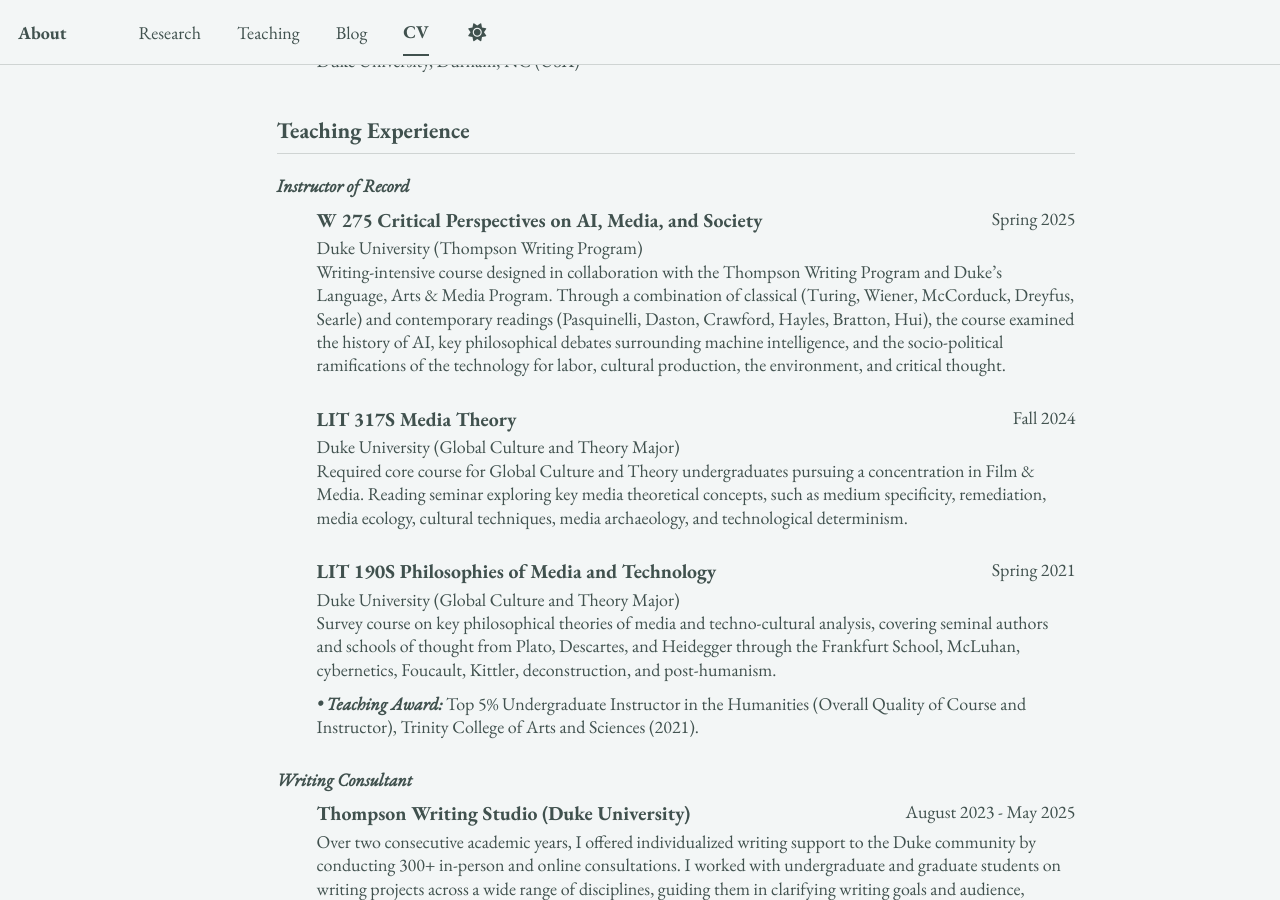
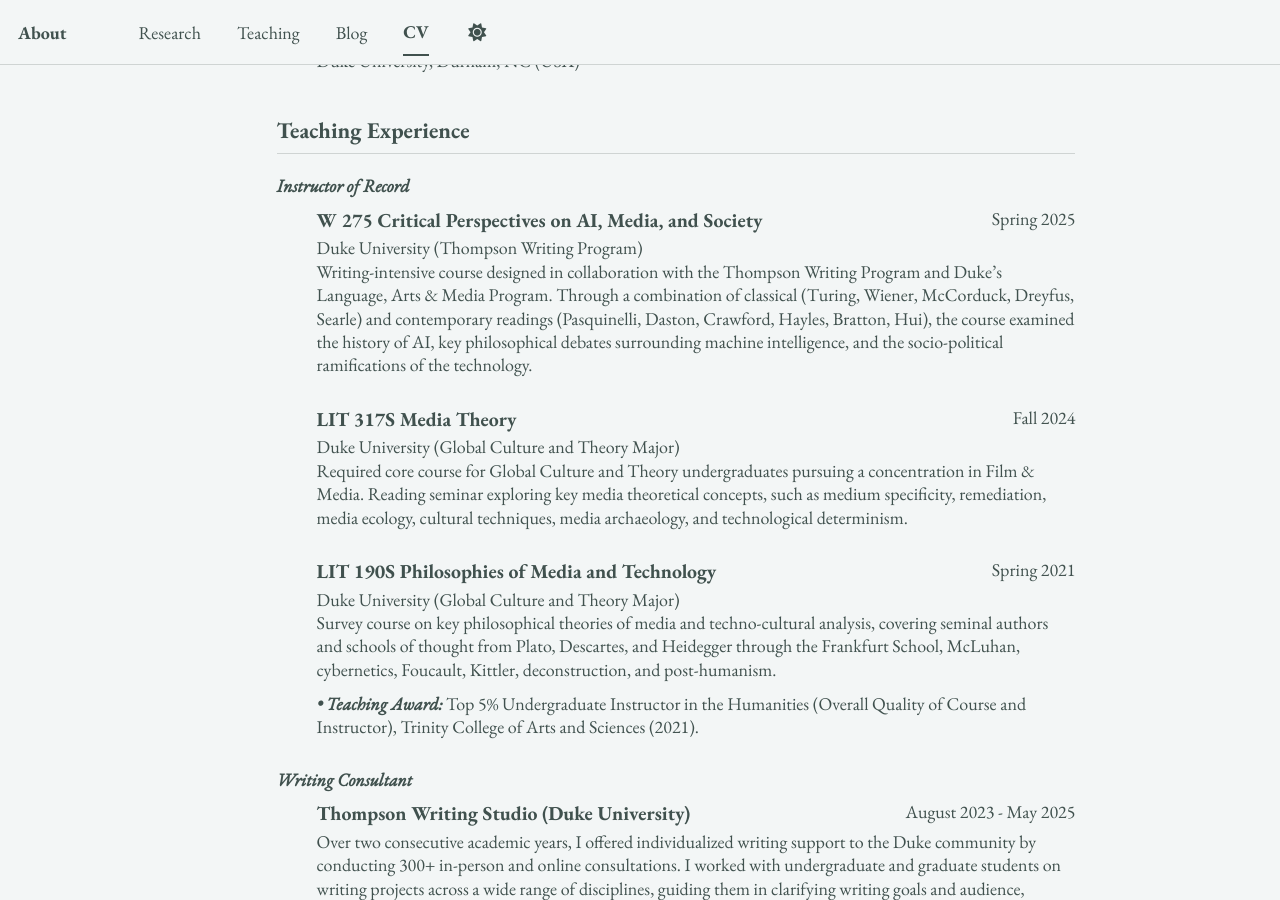
Before and after one commit to epujol90/epujol90.github.io, a Jekyll site: the page built from _pages/cv-json.md, in a window 1280 px wide and 900 px high, scrolled down 5386 px. Built offline with Jekyll 4.4.1, drawn with Linux system fonts in a browser that asks for light colours; a script bundle is joined from its source files by our own code; library files that are not in the unit come from our copies.

Commit message:
Update cv.json

```diff
--- a/_data/cv.json
+++ b/_data/cv.json
@@ -325,7 +325,7 @@
       "institution": "Duke University (Thompson Writing Program)",
       "date": "Spring 2025",
       "role": "",
-      "description": "Writing-intensive course designed in collaboration with the Thompson Writing Program and Duke’s Language, Arts & Media Program. Through a combination of classical (Turing, Wiener, McCorduck, Dreyfus, Searle) and contemporary readings (Pasquinelli, Daston, Crawford, Hayles, Bratton, Hui), the course examined the history of AI, key philosophical debates surrounding machine intelligence, and the socio-political ramifications of the technology for labor, cultural production, the environment, and critical thought.",
+      "description": "Writing-intensive course designed in collaboration with the Thompson Writing Program and Duke’s Language, Arts & Media Program. Through a combination of classical (Turing, Wiener, McCorduck, Dreyfus, Searle) and contemporary readings (Pasquinelli, Daston, Crawford, Hayles, Bratton, Hui), the course examined the history of AI, key philosophical debates surrounding machine intelligence, and the socio-political ramifications of the technology.",
       "category": "Instructor of Record"
     },
     {
```
